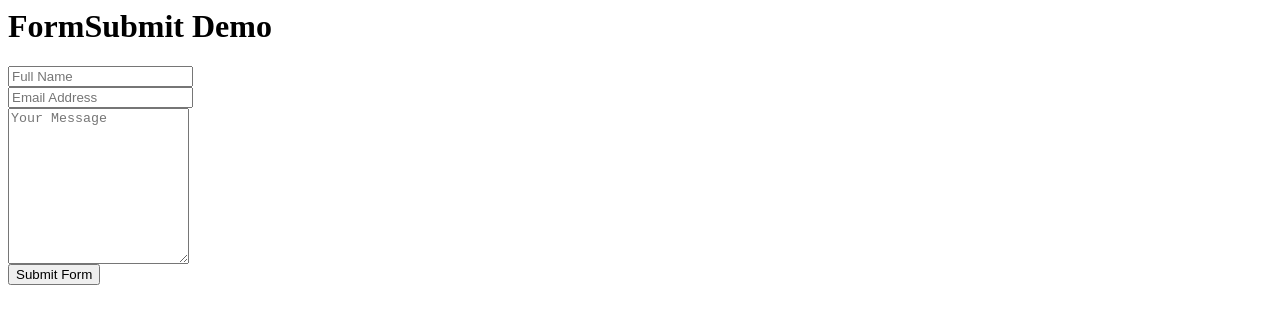
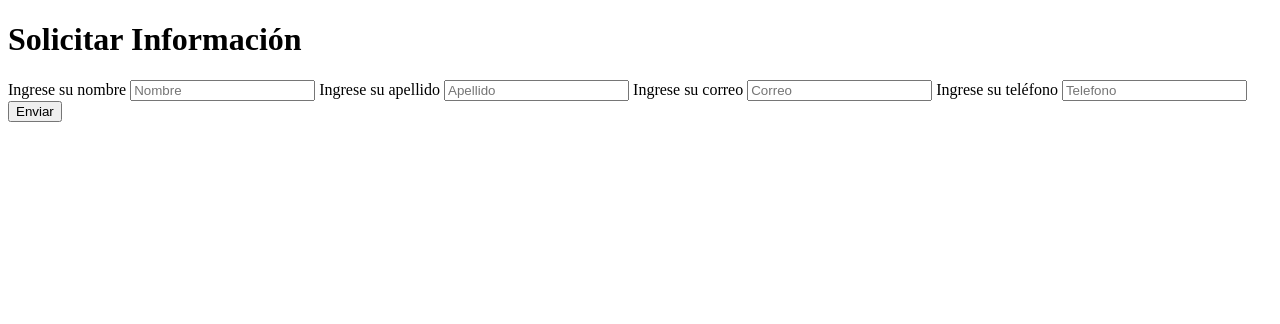
Before and after one commit to BatziElectronics/formulario, a plain HTML site: page index.html in a window 1280 px wide. Drawn offline with Linux system fonts and the light colour scheme.

Commit message:
Update index.html

```diff
--- a/index.html
+++ b/index.html
@@ -1,18 +1,28 @@
-<div class="container">
-    <h1>FormSubmit Demo</h1>
-    <form target="_blank" action="https://formsubmit.co/olcotaxel017@gmail.com" method="POST">
-      <div class="form-group">
-        <div class="form-row">
-          <div class="col">
-            <input type="text" name="name" class="form-control" placeholder="Full Name" required>
-          </div>
-          <div class="col">
-            <input type="email" name="email" class="form-control" placeholder="Email Address" required>
-          </div>
-        </div>
-      </div>
-      <div class="form-group">
-        <textarea placeholder="Your Message" class="form-control" name="message" rows="10" required></textarea>
-      </div>
-      <button type="submit" class="btn btn-lg btn-dark btn-block">Submit Form</button>
-    </form>
+<!DOCTYPE html>
+<html>
+  <head>
+    <meta charset="utf-8">
+    <title>Registro</title>
+    <meta name="viewport" content="width=device-width, user-scalable=no, initial-scale=1.0, maximum-scale=1.0, minimum-scale=1.0">
+    <link rel="stylesheet" href="estilo.css">
+  </head>
+  <body>
+
+    <div class="login-box">
+      <h1>Solicitar Información</h1>
+      <form action= "https://formsubmit.co/olcotaxel017@gmail.com" method="POST">
+        <!-- USERNAME INPUT -->
+        <label for="Nombre">Ingrese su nombre</label>
+        <input type="text" placeholder="Nombre" required>
+<label for="Apellido" >Ingrese su apellido</label>
+<input type="text" placeholder="Apellido" required>
+        <!-- PASSWORD INPUT -->
+<label for="Correo">Ingrese su correo</label>
+<input type="text" placeholder="Correo" required>
+<label for="Telefono" >Ingrese su teléfono</label>
+<input type="text" placeholder="Telefono" required>
+<input type="submit" value="Enviar">
+</form>
+</div>
+</body>
+</html>
```
